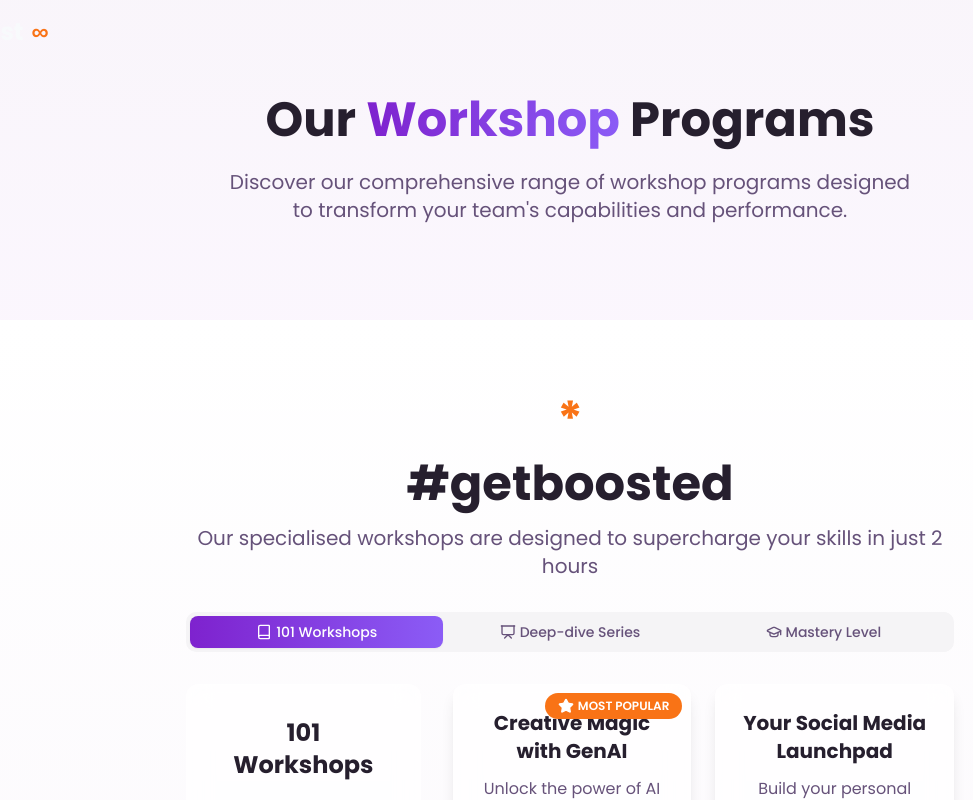
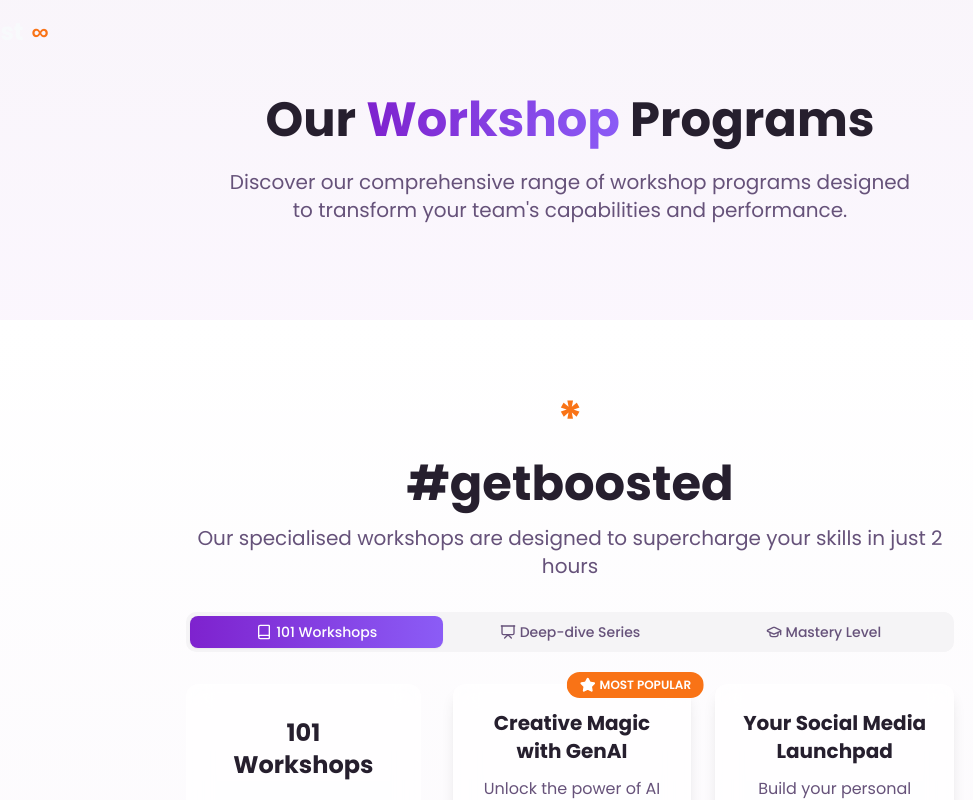
Before and after one commit to janesaWECOMM/portfolio-vision-scheduler, a React (Vite) app: page /workshops in a window 1280 px wide. Shown: the top 800 px of the page, without its empty margins (70-1043 px from the left). Built offline with nearby package versions, Linux system fonts and the light colour scheme.

Commit message:
Adjust badge position
The badge position was adjusted.

```diff
--- a/src/components/WorkshopSection.tsx
+++ b/src/components/WorkshopSection.tsx
@@ -313,7 +313,7 @@ const SimpleWorkshopCard = ({ workshop }: { workshop: Workshop }) => {
   return (
     <div key={workshop.id} className="glass rounded-xl p-6 transition-all duration-300 hover:shadow-lg flex flex-col h-full items-center justify-center text-center relative">
       {workshop.popular && (
-        <Badge className="bg-boost-orange text-white px-3 py-1 absolute top-2 right-2">
+        <Badge className="bg-boost-orange text-white px-3 py-1 absolute top-0 right-0 translate-y-[-50%] translate-x-[10%] rounded-full">
           <Star className="w-4 h-4 mr-1 fill-current" /> MOST POPULAR
         </Badge>
       )}
```
